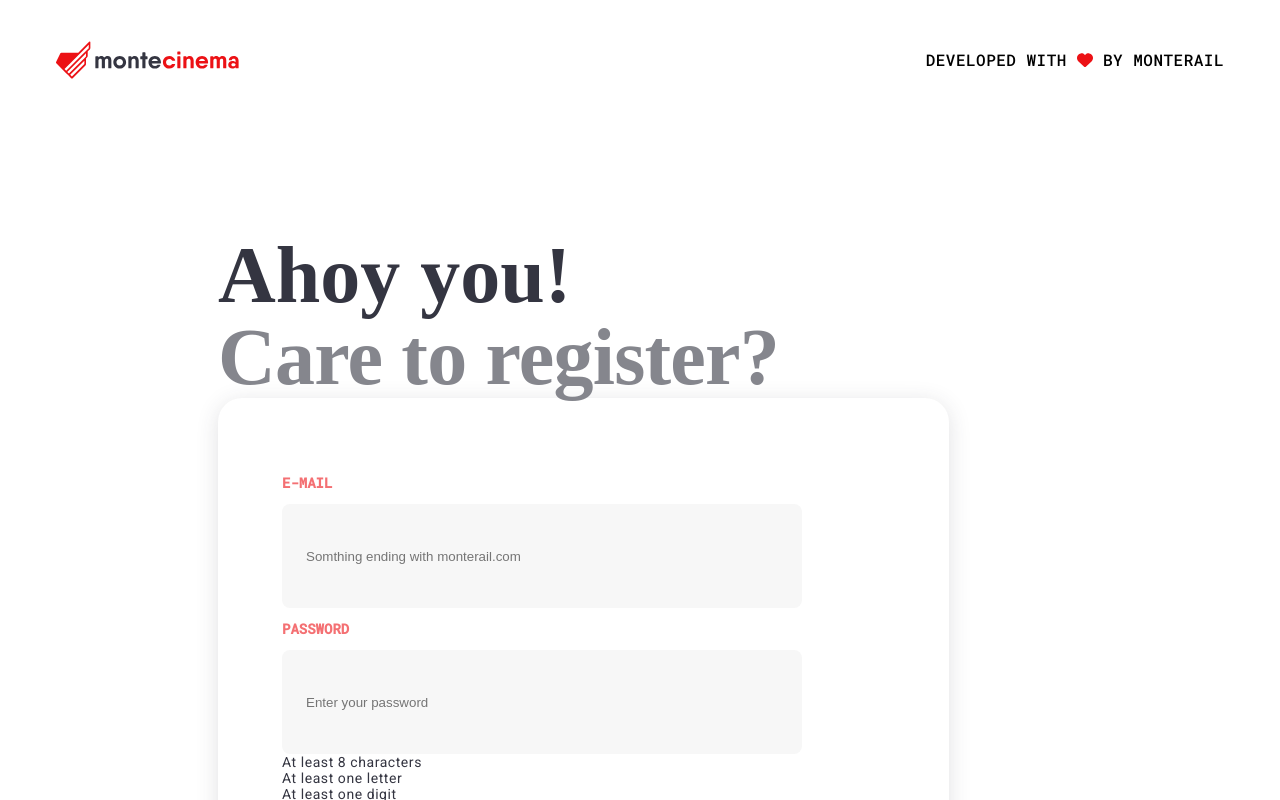
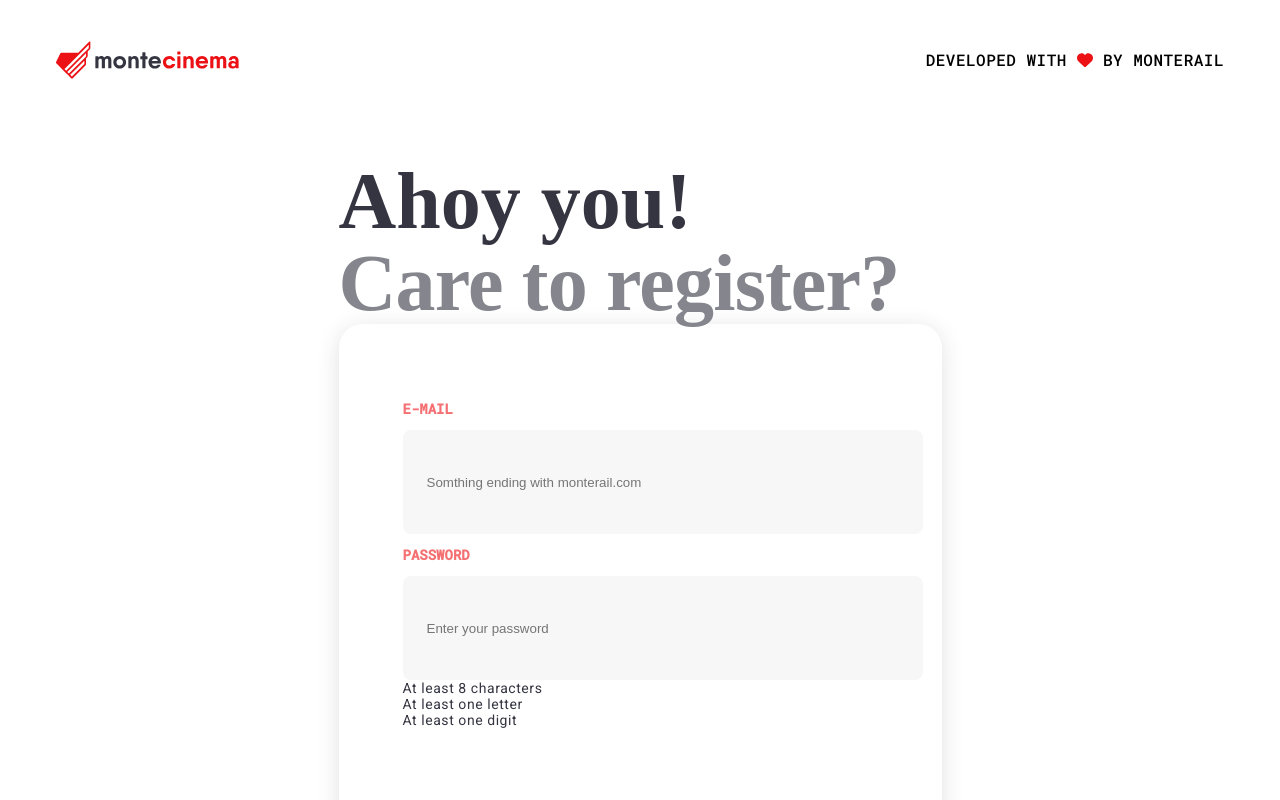
Before and after one commit to martaqh/registration-form, a React (Create React App) app: page / in a window 1280 px wide. Shown: the top 800 px of the page. Built offline with nearby package versions, Linux system fonts and the light colour scheme; a web font is replaced by a local one.

Commit message:
Fix styles of Container

```diff
--- a/src/components/Container/Container.module.scss
+++ b/src/components/Container/Container.module.scss
@@ -1,4 +1,6 @@
 .container {
-    margin: 124px 210px 0;
+    width: 50%;
+    max-width: 603px;
+    margin: 50px auto 0;
 
 }
```
